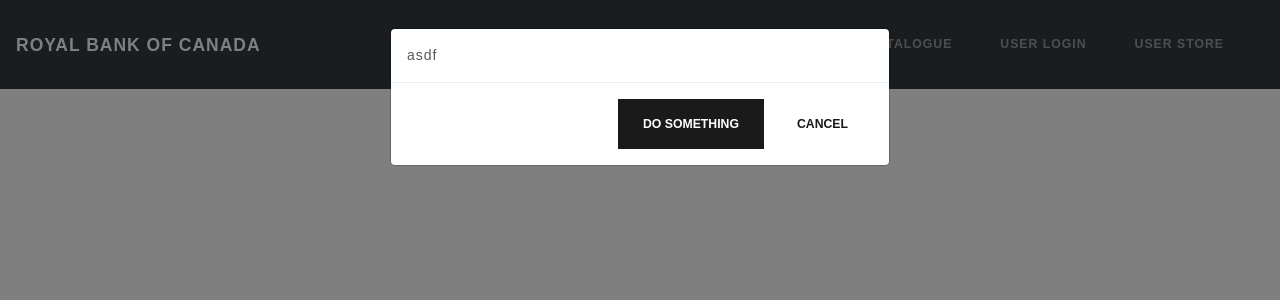
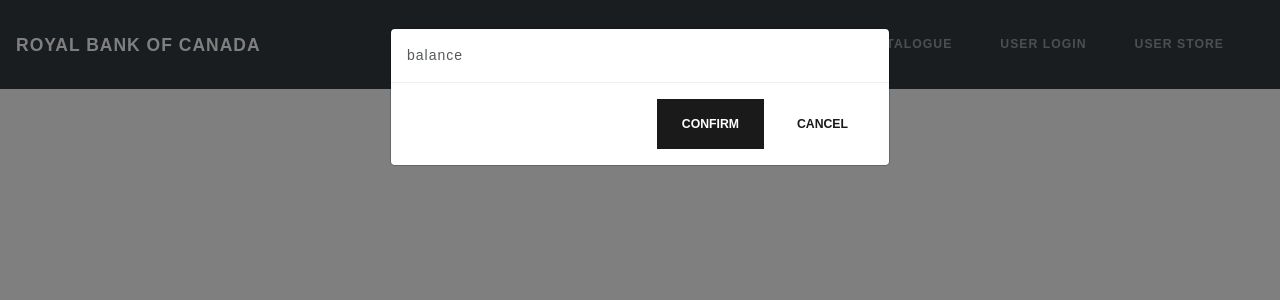
Before and after one commit to perryliao/arisa, a React (Create React App) app: page / in a window 1280 px wide. Both pictures are taken after a click on the button "BALANCE". Shown: the top 300 px of the page. Built offline with nearby package versions, Linux system fonts and the light colour scheme; the HTML template or start-up script is replaced by a standard one.

Commit message:
added custom text to popup

```diff
--- a/src/App.tsx
+++ b/src/App.tsx
@@ -118,16 +118,30 @@ class App extends React.Component<IAppProps, IAppState> {
 		switch(key) {
 			case PopupModalsEnum.LOGIN:
 				// open payment
-				return {toggleFn: this.toggleLoginPopup, open: this.state.loginPopupOpen};
+				return {
+					toggleFn: this.toggleLoginPopup,
+					open: this.state.loginPopupOpen,
+					modalText: "login"
+				};
 			case PopupModalsEnum.BALANCE:
-				return {toggleFn: this.toggleBalancePopup, open: this.state.balancePopupOpen};
+				return {
+					toggleFn: this.toggleBalancePopup,
+					open: this.state.balancePopupOpen,
+					modalText: "balance"
+				};
 			case PopupModalsEnum.PROCESSING:
-				return {toggleFn: this.toggleProcessingPopup, open: this.state.processingPopupOpen};
-			case PopupModalsEnum.DONE:
-				return {toggleFn: this.toggleDonePopup, open: this.state.donePopupOpen};
+				return {
+					toggleFn: this.toggleProcessingPopup,
+					open: this.state.processingPopupOpen,
+					modalText: "processing"
+				};
 			default:
-				// never come here
-				return {toggleFn: this.toggleDonePopup, open: this.state.donePopupOpen};
+				// default done
+				return {
+					toggleFn: this.toggleDonePopup,
+					open: this.state.donePopupOpen,
+					modalText: "DOne"
+				};
 		}
 	}
 
--- a/src/components/Popup.tsx
+++ b/src/components/Popup.tsx
@@ -7,7 +7,7 @@ class Popup extends EnhancedComponent<IPopupProps, IPopupState> {
 
 	public static defaultProps: IPopupProps = {
 		...EnhancedComponent.defaultProps,
-		reqs: {open: false, toggleFn: () => {}},
+		reqs: {open: false, toggleFn: () => {}, modalText: "default"},
 	};
 
 	protected constructor(props: IPopupProps) {
@@ -32,10 +32,10 @@ class Popup extends EnhancedComponent<IPopupProps, IPopupState> {
 					toggle={this.props.reqs.toggleFn}
 				>
 					<ModalBody>
-						asdf
+						{this.props.reqs.modalText}
 					</ModalBody>
 					<ModalFooter>
-						<Button color="primary" onClick={this.props.reqs.toggleFn}>Do Something</Button>{' '}
+						<Button color="primary" onClick={this.props.reqs.toggleFn}>Confirm</Button>{' '}
 						<Button color="secondary" onClick={this.props.reqs.toggleFn}>Cancel</Button>
 					</ModalFooter>
 				</Modal>
@@ -54,6 +54,7 @@ interface IPopupState extends IEnhancedComponentState {
 interface IPopupReqs {
 	toggleFn: () => void;
 	open: boolean;
+	modalText: string;
 }
 
 export {Popup, IPopupProps, IPopupState, IPopupReqs};
```
